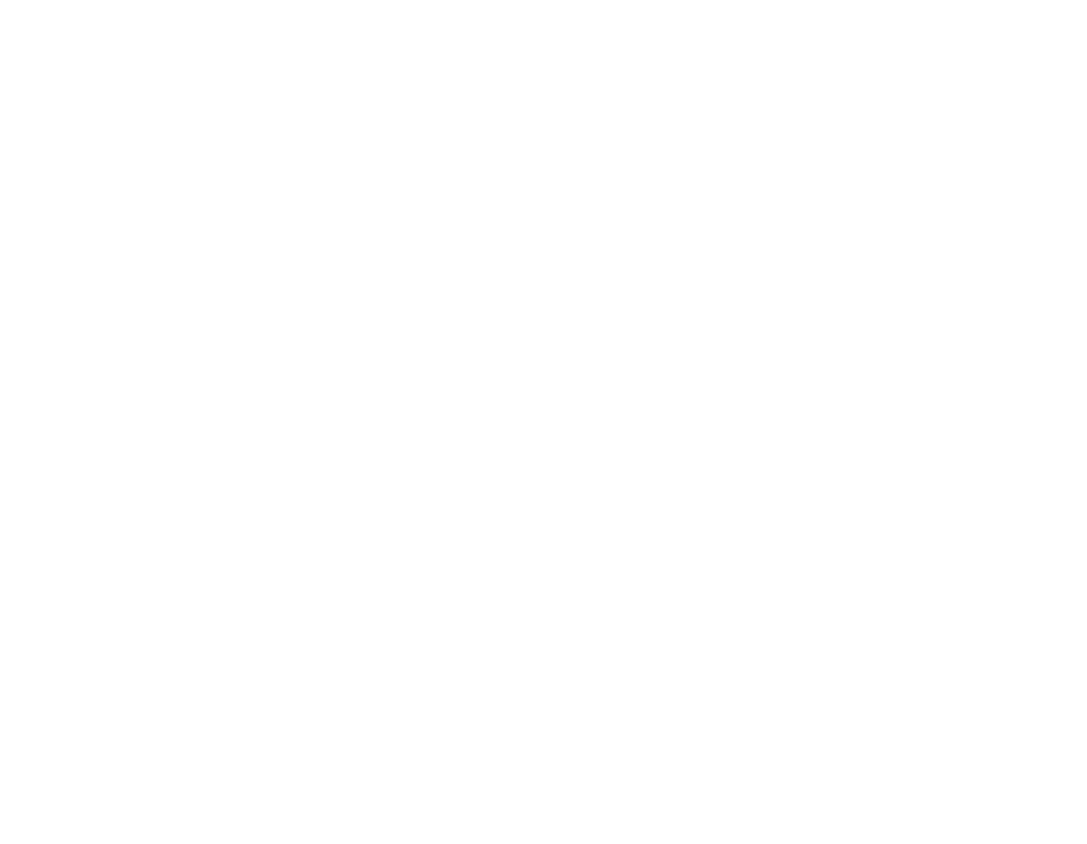
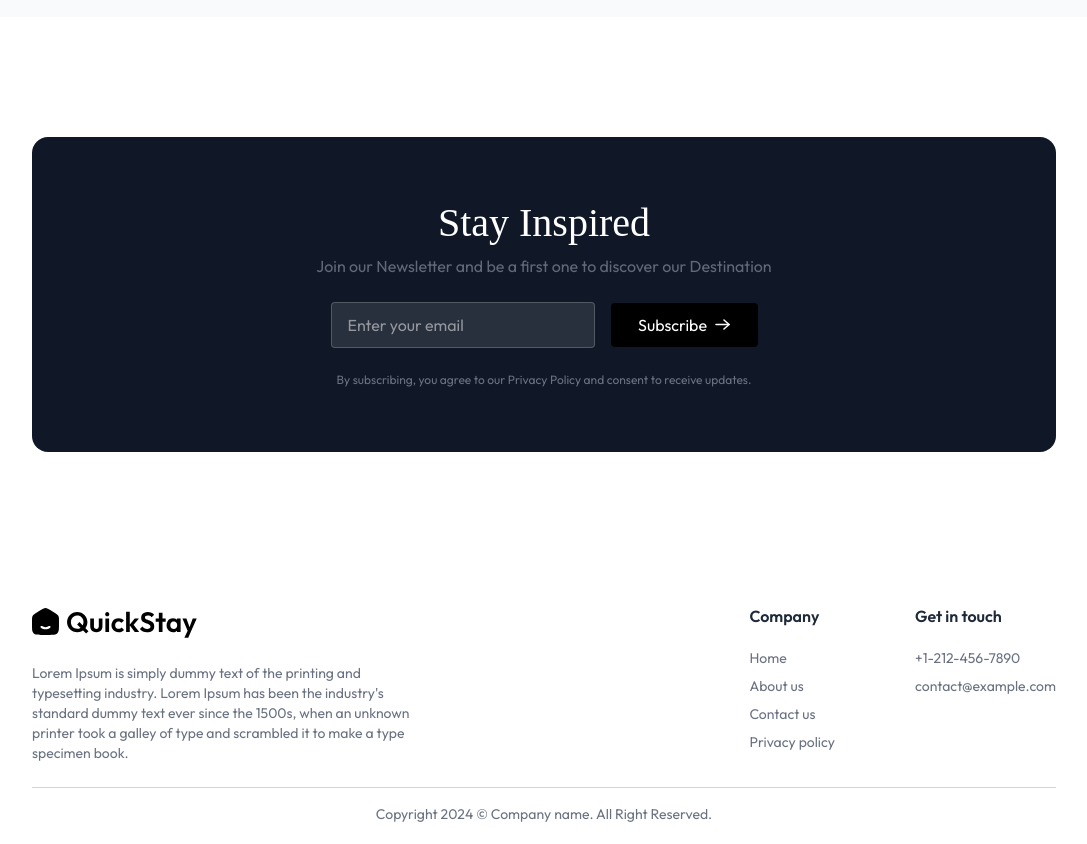
Before and after one commit to Logeshgopi08/HotelBookingClient, a React (Vite) app: page / in a window 1280 px wide. Shown: the part 3420-4264 px from the top of the page, without its empty margins (96-1183 px from the left). Before the commit the page ends 3239 px from the top, so only its background shows below. Built offline with nearby package versions, Linux system fonts and the light colour scheme; a web font is replaced by a local one.

Commit message:
feat:Finish HomePage

```diff
--- a/src/App.jsx
+++ b/src/App.jsx
@@ -2,6 +2,7 @@
 import Header from './components/Header';
 import {Route, Routes, useLocation} from "react-router-dom";
 import Home from './Pages/Home';
+import Footer from './components/Footer';
 
 const App = () => {
 
@@ -13,7 +14,9 @@
       <div className='min-h-[70vh]'>
         <Routes>
           <Route path='/' element={<Home/>}/>
+
         </Routes>
+         <Footer/>
 
       </div>
     </div>
--- a/src/Pages/Home.jsx
+++ b/src/Pages/Home.jsx
@@ -3,6 +3,7 @@
 import FeaturedDestination from '../components/FeaturedDestination'
 import ExclusiveOffer from '../components/ExclusiveOffer'
 import Testimonal from '../components/Testimonal'
+import NewsLetter from '../components/NewsLetter'
 
 const Home = () => {
   return (
@@ -11,6 +12,8 @@
     <FeaturedDestination/>
     <ExclusiveOffer/>
     <Testimonal/>
+    <NewsLetter/>
+
     </>
   )
 }
--- /dev/null
+++ b/src/components/Footer.jsx
@@ -0,0 +1,42 @@
+import React from 'react'
+import { assets } from '../assets/assets'
+
+const Footer = () => {
+  return (
+    <footer class="px-6 md:px-16 lg:px-24 xl:px-32 pt-8 w-full text-gray-500">
+    <div class="flex flex-col md:flex-row justify-between w-full gap-10 border-b border-gray-500/30 pb-6">
+        <div class="md:max-w-96">
+            <img className="invert opacity-200  " src={assets.logo} alt="dummyLogoDark"/>
+            <p class="mt-6 text-sm">
+                Lorem Ipsum is simply dummy text of the printing and typesetting industry.
+                Lorem Ipsum has been the industry's standard dummy text ever since the 1500s,
+                when an unknown printer took a galley of type and scrambled it to make a type specimen book.
+            </p>
+        </div>
+        <div class="flex-1 flex items-start md:justify-end gap-20">
+            <div>
+                <h2 class="font-semibold mb-5 text-gray-800">Company</h2>
+                <ul class="text-sm space-y-2">
+                    <li><a href="#">Home</a></li>
+                    <li><a href="#">About us</a></li>
+                    <li><a href="#">Contact us</a></li>
+                    <li><a href="#">Privacy policy</a></li>
+                </ul>
+            </div>
+            <div>
+                <h2 class="font-semibold mb-5 text-gray-800">Get in touch</h2>
+                <div class="text-sm space-y-2">
+                    <p>+1-212-456-7890</p>
+                    <p>contact@example.com</p>
+                </div>
+            </div>
+        </div>
+    </div>
+    <p class="pt-4 text-center text-xs md:text-sm pb-5">
+        Copyright 2024 © Company name. All Right Reserved.
+    </p>
+</footer>
+  )
+}
+
+export default Footer
--- /dev/null
+++ b/src/components/NewsLetter.jsx
@@ -0,0 +1,21 @@
+import React from 'react'
+import { assets } from '../assets/assets'
+import Title from './Title'
+
+const NewsLetter = () => {
+  return (
+     <div className="flex flex-col items-center w-full max-w-5xl lg:w-full rounded-2xl px-4 py-12 md:py-16 mx-2 lg:mx-auto my-30 bg-gray-900 text-white">
+            <Title title="Stay Inspired" subtitle="Join our Newsletter and be a first one to
+            discover our Destination"/>
+            <div className="flex flex-col md:flex-row items-center justify-center gap-4 mt-6">
+                <input type="text" className="bg-white/10 px-4 py-2.5 border border-white/20 rounded outline-none max-w-66 w-full" placeholder="Enter your email" />
+                <button className="flex items-center justify-center gap-2 group bg-black px-4 md:px-7 py-2.5 rounded active:scale-95 transition-all">Subscribe
+                    <img src={assets.arrowIcon } alt='arrow-icon' className=' invert group-hover:translate-x-1 transition-all'/>
+                </button>
+            </div>
+            <p className="text-gray-500 mt-6 text-xs text-center">By subscribing, you agree to our Privacy Policy and consent to receive updates.</p>
+        </div>
+  )
+}
+
+export default NewsLetter
--- a/src/components/Testimonal.jsx
+++ b/src/components/Testimonal.jsx
@@ -11,7 +11,7 @@
 
         <div className="flex flex-wrap items-center justify-center gap-6 mt-20 mb-10">
                 {testimonials.map((testimonial) => (
-                    <div key={testimonial.id} className="bg-white p-6 rounded-xl shadow max-w-xs">
+                    <div key={testimonial.id} className="bg-white p-6 rounded-xl shadow ">
                         <div className="flex items-center gap-3">
                             <img className="w-12 h-12 rounded-full" src={testimonial.image} alt={testimonial.name} />
                             <div>
```
